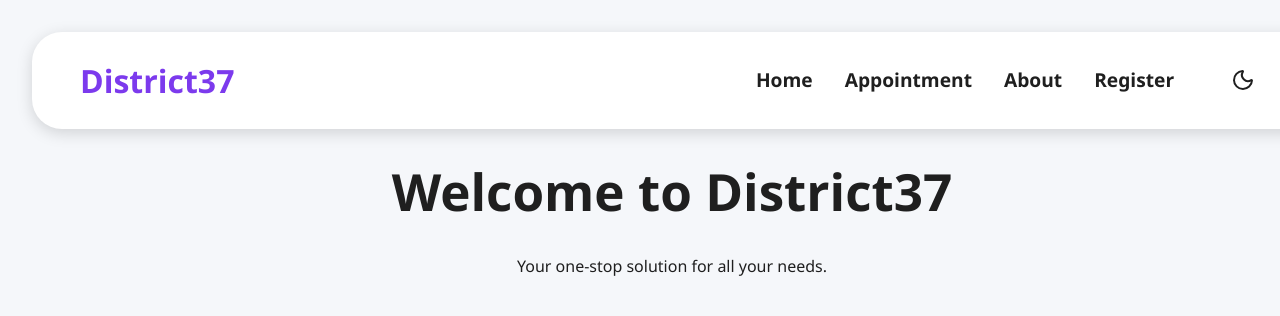
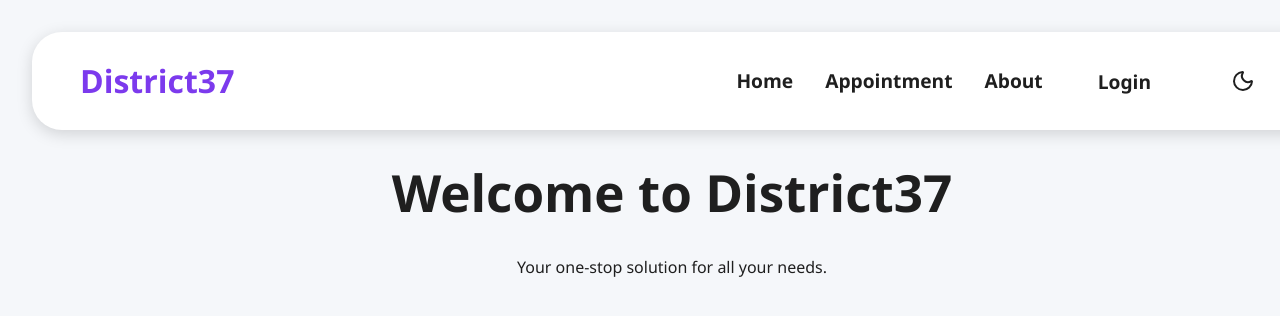
Before and after one commit to MusicToGetCodedOn/District37, a React (Vite) app in the folder client/: page / in a window 1280 px wide. Shown: the top 316 px of the page. Built offline with nearby package versions, Linux system fonts and the light colour scheme.

Commit message:
Feature:improved Login/Logout with protected routes

```diff
--- a/client/src/App.jsx
+++ b/client/src/App.jsx
@@ -4,24 +4,26 @@
 import './App.css'
 import { Outlet } from 'react-router'
 import Header from './components/Header.jsx'
+import { AuthProvider } from './context/AuthContext.jsx'
 
 
 
 function App() {
 
   return (
-    <>
-
-     <div style={{ display: 'flex', flexDirection: 'column', minHeight: '100vh' }}>
+    <AuthProvider>
+      <div style={{ display: 'flex', flexDirection: 'column', minHeight: '100vh' }}>
         <Header />
         <main>
           <Outlet />
         </main>
 
       </div>
-
-    </>
+    </AuthProvider>
   )
 }
 
+
+
+
 export default App
--- /dev/null
+++ b/client/src/components/Dashboard.jsx
@@ -0,0 +1,11 @@
+
+
+export default function Dashboard() {
+  return (
+    <div>
+      <h1>Dashboard</h1>
+      <p>Welcome to the dashboard!</p>
+      <p>This is a protected route that only authenticated users can access.</p>
+    </div>
+  );
+}
--- a/client/src/components/Header.jsx
+++ b/client/src/components/Header.jsx
@@ -1,8 +1,8 @@
-// Header.jsx
-import React, { useState, useEffect } from 'react';
+import React, { useState, useContext } from 'react';
 import styled, { ThemeProvider, createGlobalStyle } from 'styled-components';
-import { Link } from 'react-router-dom';
+import { Link, useNavigate } from 'react-router-dom';
 import { Moon, Sun } from 'lucide-react';
+import { AuthContext } from '../context/AuthContext';
 
 const GlobalStyle = createGlobalStyle`
   body {
@@ -90,14 +90,47 @@ const ToggleButton = styled.button`
   }
 `;
 
+const StyledButton = styled.button`
+  background: none;
+  border: none;
+  color: ${({ theme }) => theme.text};
+  font-size: 1.2rem;
+  font-weight: 600;
+  cursor: pointer;
+  position: relative;
+
+  &:after {
+    content: '';
+    position: absolute;
+    bottom: -4px;
+    left: 0;
+    width: 0%;
+    height: 2px;
+    background: ${({ theme }) => theme.accent};
+    transition: width 0.3s ease;
+  }
+
+  &:hover::after {
+    width: 100%;
+  }
+`;
+
 export default function Header() {
   const [darkMode, setDarkMode] = useState(() =>
     localStorage.getItem('theme') === 'dark'
   );
+  const navigate = useNavigate();
 
-  useEffect(() => {
-    localStorage.setItem('theme', darkMode ? 'dark' : 'light');
-  }, [darkMode]);
+  const { isLoggedIn, role, logout } = useContext(AuthContext);
+
+  const handleLogout = () => {
+    logout();
+    navigate('/login');
+  };
+
+  const handleLogin = () => {
+    navigate('/login');
+  };
 
   return (
     <ThemeProvider theme={darkMode ? darkTheme : lightTheme}>
@@ -108,7 +141,17 @@ export default function Header() {
           <StyledLink to="/">Home</StyledLink>
           <StyledLink to="/appointment">Appointment</StyledLink>
           <StyledLink to="/about">About</StyledLink>
-          <StyledLink to='/login'>Register</StyledLink>
+
+          {isLoggedIn ? (
+            <StyledButton onClick={handleLogout}>Logout</StyledButton>
+          ) : (
+            <StyledButton onClick={handleLogin}>Login</StyledButton>
+          )}
+
+          {isLoggedIn && (role === 'admin' || role === 'superuser') && (
+            <StyledLink to="/dashboard">Dashboard</StyledLink>
+          )}
+
           <ToggleButton onClick={() => setDarkMode(!darkMode)}>
             {darkMode ? <Sun size={24} /> : <Moon size={24} />}
           </ToggleButton>
--- /dev/null
+++ b/client/src/context/AuthContext.jsx
@@ -0,0 +1,38 @@
+import { createContext, useState, useEffect } from 'react';
+
+export const AuthContext = createContext();
+
+export function AuthProvider({ children }) {
+  const [isLoggedIn, setIsLoggedIn] = useState(!!localStorage.getItem('token'));
+  const [role, setRole] = useState(localStorage.getItem('role') || '');
+
+  useEffect(() => {
+    const checkLogin = () => {
+      setIsLoggedIn(!!localStorage.getItem('token'));
+      setRole(localStorage.getItem('role') || '');
+    };
+
+    window.addEventListener('storage', checkLogin);
+    return () => window.removeEventListener('storage', checkLogin);
+  }, []);
+
+  const login = (token, role) => {
+    localStorage.setItem('token', token);
+    localStorage.setItem('role', role);
+    setIsLoggedIn(true);
+    setRole(role);
+  };
+
+  const logout = () => {
+    localStorage.removeItem('token');
+    localStorage.removeItem('role');
+    setIsLoggedIn(false);
+    setRole('');
+  };
+
+  return (
+    <AuthContext.Provider value={{ isLoggedIn, role, login, logout }}>
+      {children}
+    </AuthContext.Provider>
+  );
+}
--- a/client/src/main.jsx
+++ b/client/src/main.jsx
@@ -8,6 +8,8 @@ import AppointmentRoute from './routes/AppointmentRoute.jsx'
 import AboutRoute from './routes/AboutRoute.jsx'
 import LoginRoute from './routes/LoginRoute.jsx'
 import RegisterRoute from './routes/RegisterRoute.jsx'
+import ProtectedRoute from './routes/ProtectedRoute.jsx'
+import AdminRoute from './routes/AdminRoute.jsx'
 
 const router = createBrowserRouter([
   {
@@ -34,6 +36,12 @@ const router = createBrowserRouter([
         path: '/register/',
         element: <RegisterRoute />
       },
+      {
+        path: '/dashboard/',
+        element: <ProtectedRoute allowedRoles={['superuser', 'admin']}>
+          <AdminRoute />
+        </ProtectedRoute>
+      }
 
     ],
   },
--- /dev/null
+++ b/client/src/routes/AdminRoute.jsx
@@ -0,0 +1,10 @@
+import Dashboard from "../components/Dashboard";
+
+
+export default function AdminRoute() {
+
+
+  return (
+    <Dashboard />
+  );
+}
--- /dev/null
+++ b/client/src/routes/ProtectedRoute.jsx
@@ -0,0 +1,17 @@
+// components/ProtectedRoute.jsx
+import { Navigate } from 'react-router-dom';
+
+const ProtectedRoute = ({ children, allowedRoles }) => {
+  const token = localStorage.getItem('token');
+  const role = localStorage.getItem('role');
+
+  if (!token || !allowedRoles.includes(role)) {
+    return <Navigate to="/login" replace />;
+  }
+  const isAuthorized =
+  token && allowedRoles.includes(role);
+
+  return isAuthorized? children : <Navigate to="/login" replace />;
+};
+
+export default ProtectedRoute;
```
Also changed, not shown: 1 other file (tests, documents, lock files or other folders).
